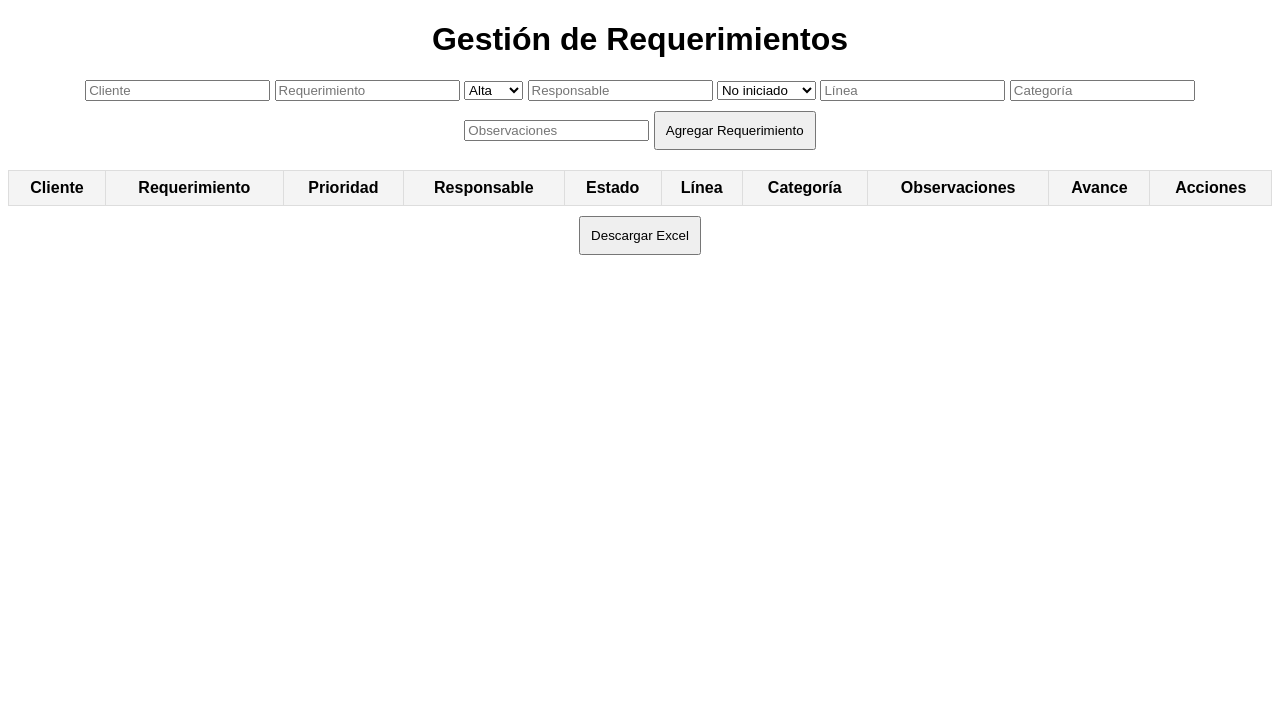
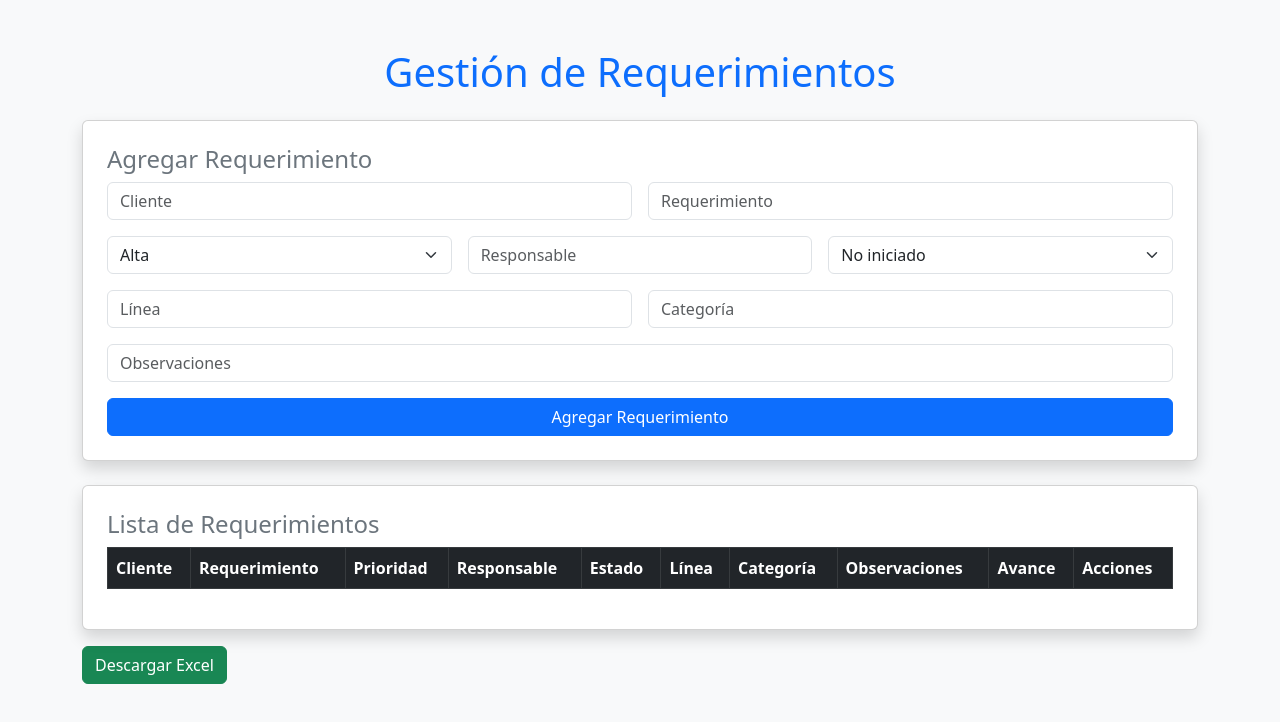
Before and after one commit to JuanfGil/requerimientos, a plain HTML site: page index.html in a window 1280 px wide. Drawn offline with nearby package versions, Linux system fonts and the light colour scheme.

Commit message:
Update index.html

```diff
--- a/index.html
+++ b/index.html
@@ -4,61 +4,63 @@
     <meta charset="UTF-8">
     <meta name="viewport" content="width=device-width, initial-scale=1.0">
     <title>Gestión de Requerimientos</title>
-    <style>
-        body {
-            font-family: Arial, sans-serif;
-            text-align: center;
-        }
+    <!-- Bootstrap CSS -->
+    <link href="https://cdn.jsdelivr.net/npm/bootstrap@5.3.0/dist/css/bootstrap.min.css" rel="stylesheet">
+</head>
+<body class="bg-light">
 
-        table {
-            width: 100%;
-            border-collapse: collapse;
-            margin-top: 20px;
-        }
+    <div class="container mt-5">
+        <h1 class="text-center text-primary mb-4">Gestión de Requerimientos</h1>
 
-        th, td {
-            border: 1px solid #ddd;
-            padding: 8px;
-        }
-
-        th {
-            background-color: #f4f4f4;
-        }
-
-        button {
-            margin-top: 10px;
-            padding: 10px;
-            cursor: pointer;
-        }
-    </style>
-</head>
-<body>
-    <h1>Gestión de Requerimientos</h1>
-
-    <form id="formRequerimiento">
-        <input type="text" id="cliente" placeholder="Cliente" required>
-        <input type="text" id="requerimiento" placeholder="Requerimiento" required>
-        <select id="prioridad">
+        <!-- Formulario -->
+        <div class="card p-4 shadow">
+            <h4 class="text-secondary">Agregar Requerimiento</h4>
+            <form id="formRequerimiento" class="row g-3">
+                <div class="col-md-6">
+                    <input type="text" id="cliente" class="form-control" placeholder="Cliente" required>
+                </div>
+                <div class="col-md-6">
+                    <input type="text" id="requerimiento" class="form-control" placeholder="Requerimiento" required>
+                </div>
+                <div class="col-md-4">
+                    <select id="prioridad" class="form-select">
                         <option value="Alta">Alta</option>
                         <option value="Media">Media</option>
                         <option value="Baja">Baja</option>
                     </select>
-        <input type="text" id="responsable" placeholder="Responsable" required>
-        <select id="estado">
+                </div>
+                <div class="col-md-4">
+                    <input type="text" id="responsable" class="form-control" placeholder="Responsable" required>
+                </div>
+                <div class="col-md-4">
+                    <select id="estado" class="form-select">
                         <option value="No iniciado">No iniciado</option>
                         <option value="En ejecución">En ejecución</option>
                         <option value="Ejecutado">Ejecutado</option>
                         <option value="Standby">Standby</option>
                         <option value="Cumplido">Cumplido</option>
                     </select>
-        <input type="text" id="linea" placeholder="Línea">
-        <input type="text" id="categoria" placeholder="Categoría">
-        <input type="text" id="observaciones" placeholder="Observaciones">
-        <button type="submit">Agregar Requerimiento</button>
+                </div>
+                <div class="col-md-6">
+                    <input type="text" id="linea" class="form-control" placeholder="Línea">
+                </div>
+                <div class="col-md-6">
+                    <input type="text" id="categoria" class="form-control" placeholder="Categoría">
+                </div>
+                <div class="col-12">
+                    <input type="text" id="observaciones" class="form-control" placeholder="Observaciones">
+                </div>
+                <div class="col-12">
+                    <button type="submit" class="btn btn-primary w-100">Agregar Requerimiento</button>
+                </div>
             </form>
+        </div>
 
-    <table>
-        <thead>
+        <!-- Tabla de Requerimientos -->
+        <div class="card mt-4 p-4 shadow">
+            <h4 class="text-secondary">Lista de Requerimientos</h4>
+            <table class="table table-bordered table-hover">
+                <thead class="table-dark">
                     <tr>
                         <th>Cliente</th>
                         <th>Requerimiento</th>
@@ -74,44 +76,60 @@
                 </thead>
                 <tbody id="tablaRequerimientos"></tbody>
             </table>
+        </div>
 
-    <button id="descargarExcel">Descargar Excel</button>
+        <button id="descargarExcel" class="btn btn-success mt-3">Descargar Excel</button>
+    </div>
 
+    <!-- Bootstrap JS -->
+    <script src="https://cdn.jsdelivr.net/npm/bootstrap@5.3.0/dist/js/bootstrap.bundle.min.js"></script>
+
+    <!-- Script -->
     <script>
         const API_URL = "http://localhost:3000/requerimientos";
 
-        // Función para obtener y mostrar los requerimientos
+        // Cargar Requerimientos
         const cargarRequerimientos = async () => {
             const response = await fetch(API_URL);
             const data = await response.json();
 
             const tabla = document.getElementById("tablaRequerimientos");
-            tabla.innerHTML = ""; // Limpiar la tabla antes de agregar datos
+            tabla.innerHTML = "";
 
             data.forEach(req => {
                 const fila = document.createElement("tr");
                 fila.innerHTML = `
                     <td>${req.cliente}</td>
                     <td>${req.requerimiento}</td>
-                    <td style="color: ${req.prioridad === 'Alta' ? 'red' : req.prioridad === 'Media' ? 'orange' : 'gray'}">
-                        ${req.prioridad}
-                    </td>
+                    <td><span class="badge bg-${req.prioridad === 'Alta' ? 'danger' : req.prioridad === 'Media' ? 'warning' : 'secondary'}">${req.prioridad}</span></td>
                     <td>${req.responsable}</td>
-                    <td>${req.estado}</td>
+                    <td><span class="badge bg-${getColorEstado(req.estado)}">${req.estado}</span></td>
                     <td>${req.linea || "-"}</td>
                     <td>${req.categoria || "-"}</td>
                     <td>${req.observaciones || "-"}</td>
                     <td>${req.avance || "-"}</td>
                     <td>
-                        <button onclick="actualizarAvance(${req.id})">Avance</button>
-                        <button onclick="eliminarRequerimiento(${req.id})">Eliminar</button>
+                        <button class="btn btn-info btn-sm" onclick="actualizarAvance(${req.id})">Avance</button>
+                        <button class="btn btn-danger btn-sm" onclick="eliminarRequerimiento(${req.id})">Eliminar</button>
                     </td>
                 `;
                 tabla.appendChild(fila);
             });
         };
 
-        // Función para agregar un requerimiento
+        // Obtener color del estado
+        const getColorEstado = (estado) => {
+            switch (estado) {
+                case "No iniciado": return "secondary";
+                case "En ejecución": return "primary";
+                case "Ejecutado": return "success";
+                case "Standby": return "info";
+                case "Cumplido": return "dark";
+                default: return "secondary";
+            }
+        };
+
+        // Agregar Requerimiento
         document.getElementById("formRequerimiento").addEventListener("submit", async (e) => {
             e.preventDefault();
 
@@ -132,11 +150,11 @@
                 body: JSON.stringify(nuevoRequerimiento)
             });
 
-            e.target.reset(); // Limpiar formulario
-            cargarRequerimientos(); // Recargar la tabla
+            e.target.reset();
+            cargarRequerimientos();
         });
 
-        // Función para actualizar avance
+        // Actualizar Avance
         const actualizarAvance = async (id) => {
             const avance = prompt("Ingrese el avance:");
             if (avance) {
@@ -149,13 +167,13 @@
             }
         };
 
-        // Función para eliminar un requerimiento
+        // Eliminar Requerimiento
         const eliminarRequerimiento = async (id) => {
             await fetch(`${API_URL}/${id}`, { method: "DELETE" });
             cargarRequerimientos();
         };
 
-        // Cargar los requerimientos al iniciar la página
+        // Cargar la tabla al iniciar
         cargarRequerimientos();
     </script>
 </body>
```
Lines whose indentation alone changed are shown as unchanged.
